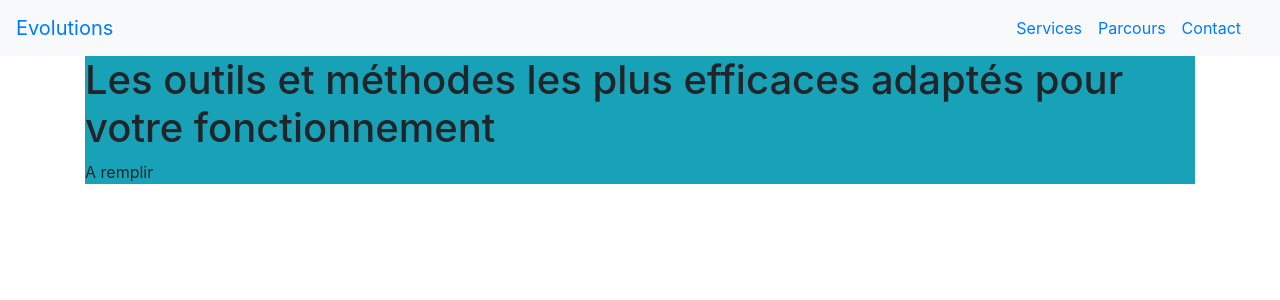
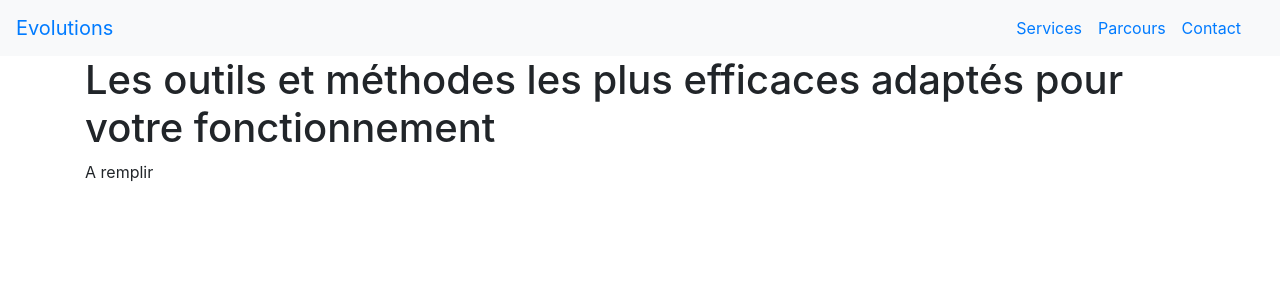
Before and after one commit to OrgaEvolutions/orgaevolutions.github.io, a Jekyll site: the page built from index.html, in a window 1280 px wide. Shown: the top 300 px of the page. Built offline with Jekyll 4.4.1, drawn with Linux system fonts in a browser that asks for light colours.

Commit message:
Update index.html

```diff
--- a/index.html
+++ b/index.html
@@ -2,7 +2,7 @@
 layout: default
 title: evolutions
 ---
-	<div class="full-height bg-info">
+	<div class="full-height">
 			<h1>Les outils et méthodes les plus efficaces adaptés pour votre fonctionnement</h1>
 			<p>A remplir</p>
 	</div>
```
